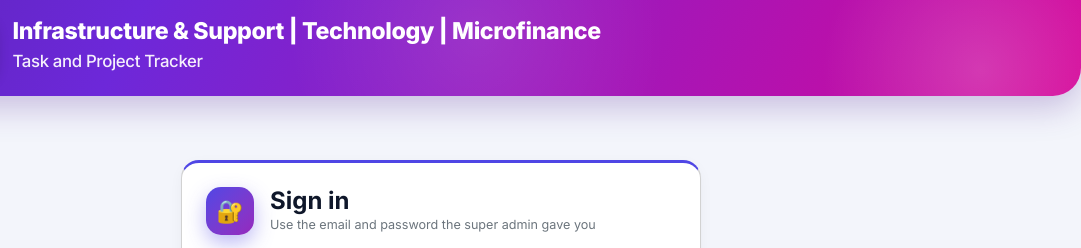
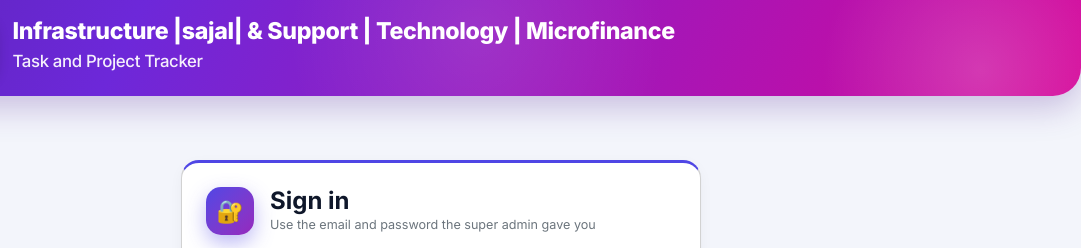
Before and after one commit to sajalkumar-byte/Deploy-final, a website: page index.html in a window 1280 px wide. Shown: the top 248 px of the page, 199-1280 px from the left. Drawn offline with Linux system fonts and the light colour scheme; no server answers.

```diff
--- a/index.html
+++ b/index.html
@@ -27,7 +27,7 @@
   <div class="d-flex flex-wrap align-items-center gap-3">
     <div class="logo"><img src="assets/logo.png" alt="BRAC"></div>
     <div>
-      <h1 class="mb-1">Infrastructure &amp; Support | Technology | Microfinance <br><span>Task and Project Tracker</span></h1>
+      <h1 class="mb-1">Infrastructure |sajal| &amp; Support | Technology | Microfinance <br><span>Task and Project Tracker</span></h1>
       <div class="live" id="lv"><i></i><span id="snap">Connecting…</span></div>
     </div>
   </div>
```
